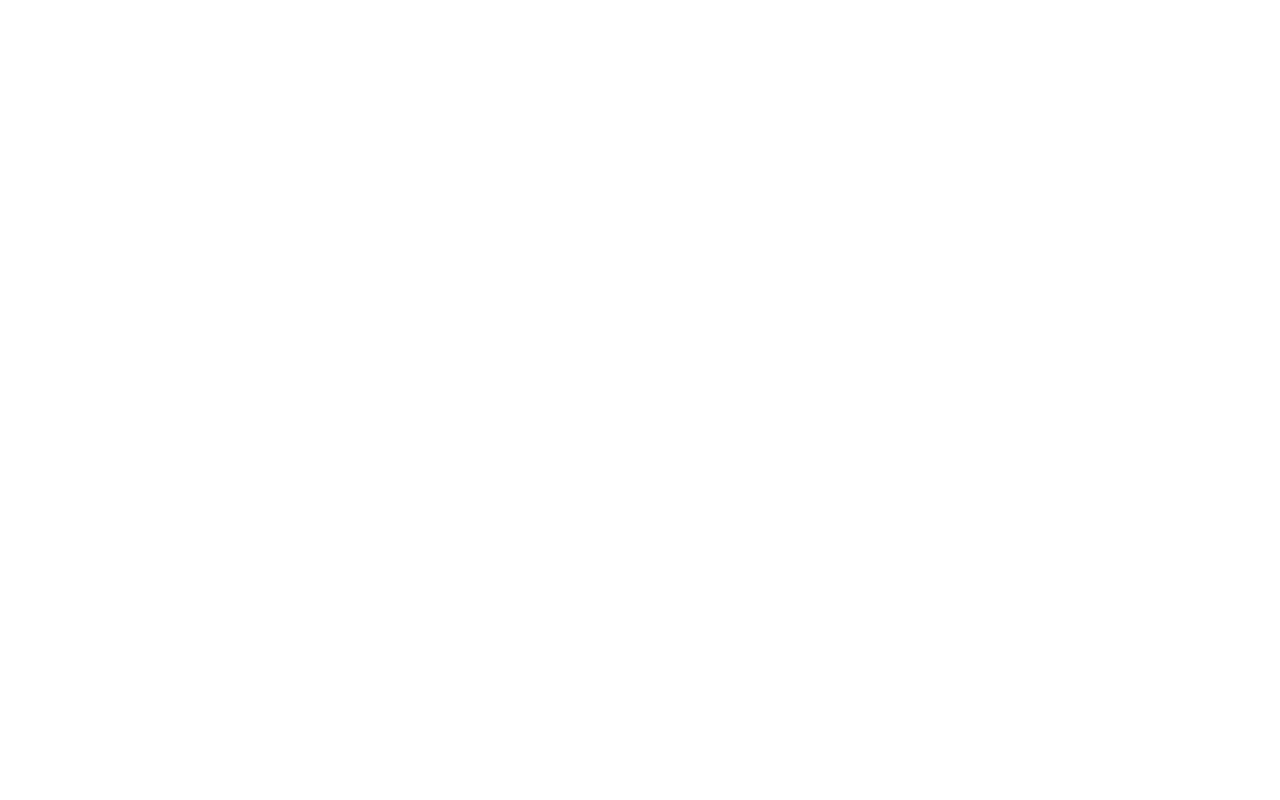
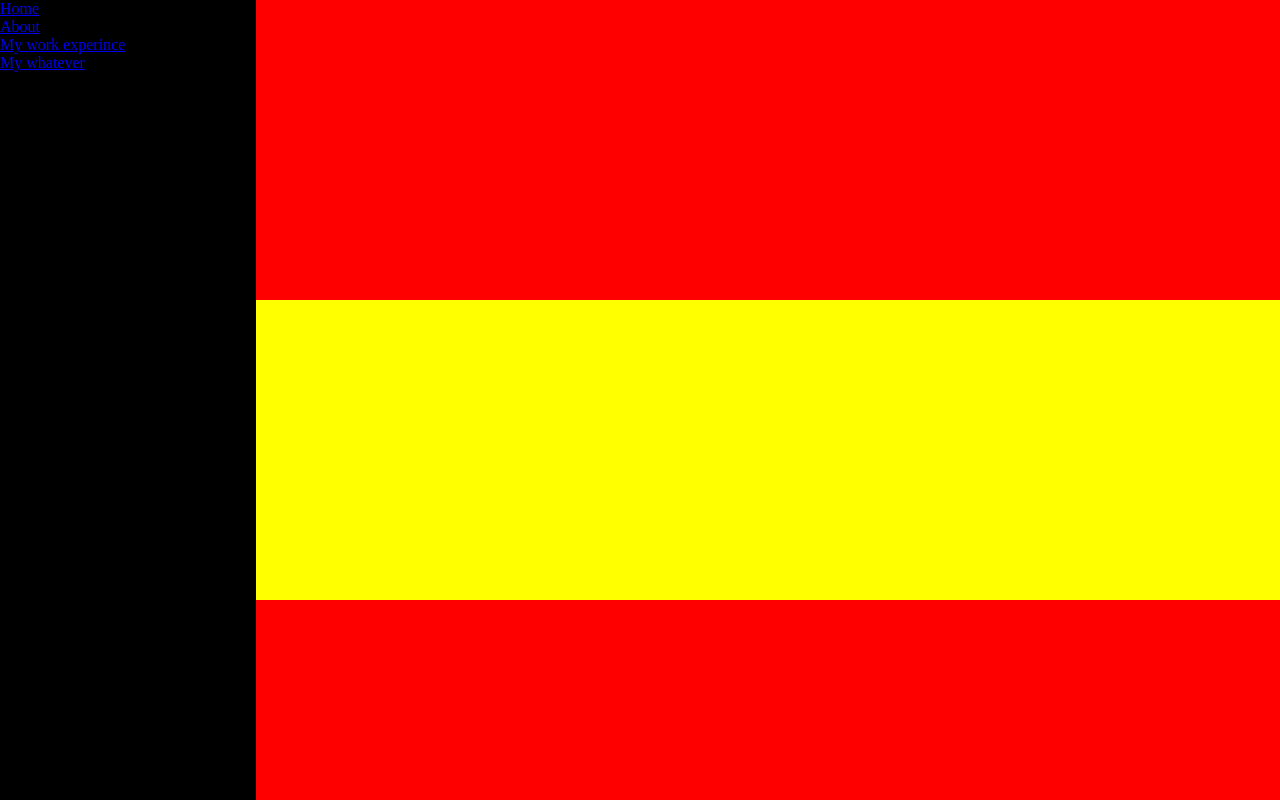
Before and after one commit to Radogeorg/Portfolio, a plain HTML site: page index.html in a window 1280 px wide. Shown: the top 800 px of the page. Drawn offline with Linux system fonts and the light colour scheme.

Commit message:
Added navigation menu and section

```diff
--- a/index.html
+++ b/index.html
@@ -1,9 +1,23 @@
 <!DOCTYPE html>
 <html lang="en">
   <head>
+    <link rel="stylesheet" type="text/css" href="styles.css" />
     <meta charset="UTF-8" />
     <meta name="viewport" content="width=device-width, initial-scale=1.0" />
     <title>Portfolio</title>
   </head>
-  <body></body>
+  <body>
+    <nav>
+      <ul>
+        <li><a href="#home">Home</a></li>
+        <li><a href="#about">About</a></li>
+        <li><a href="#myworkexperience">My work experince</a></li>
+        <li><a href="#mywhatever">My whatever</a></li>
+      </ul>
+    </nav>
+    <section id="home"></section>
+    <section id="about"></section>
+    <section></section>
+    <section></section>
+  </body>
 </html>
--- /dev/null
+++ b/styles.css
@@ -0,0 +1,32 @@
+*,
+*::before,
+*::after {
+  margin: 0;
+  padding: 0;
+}
+
+html {
+  scroll-behavior: smooth;
+}
+
+body {
+  background-color: red;
+}
+
+nav {
+  background-color: black;
+  position: fixed;
+  width: 20vw;
+  height: 100vh;
+}
+
+section {
+  height: 300px;
+  width: 80vw;
+  max-width: 80%;
+  float: right;
+}
+
+section:nth-child(odd) {
+  background-color: yellow;
+}
```
